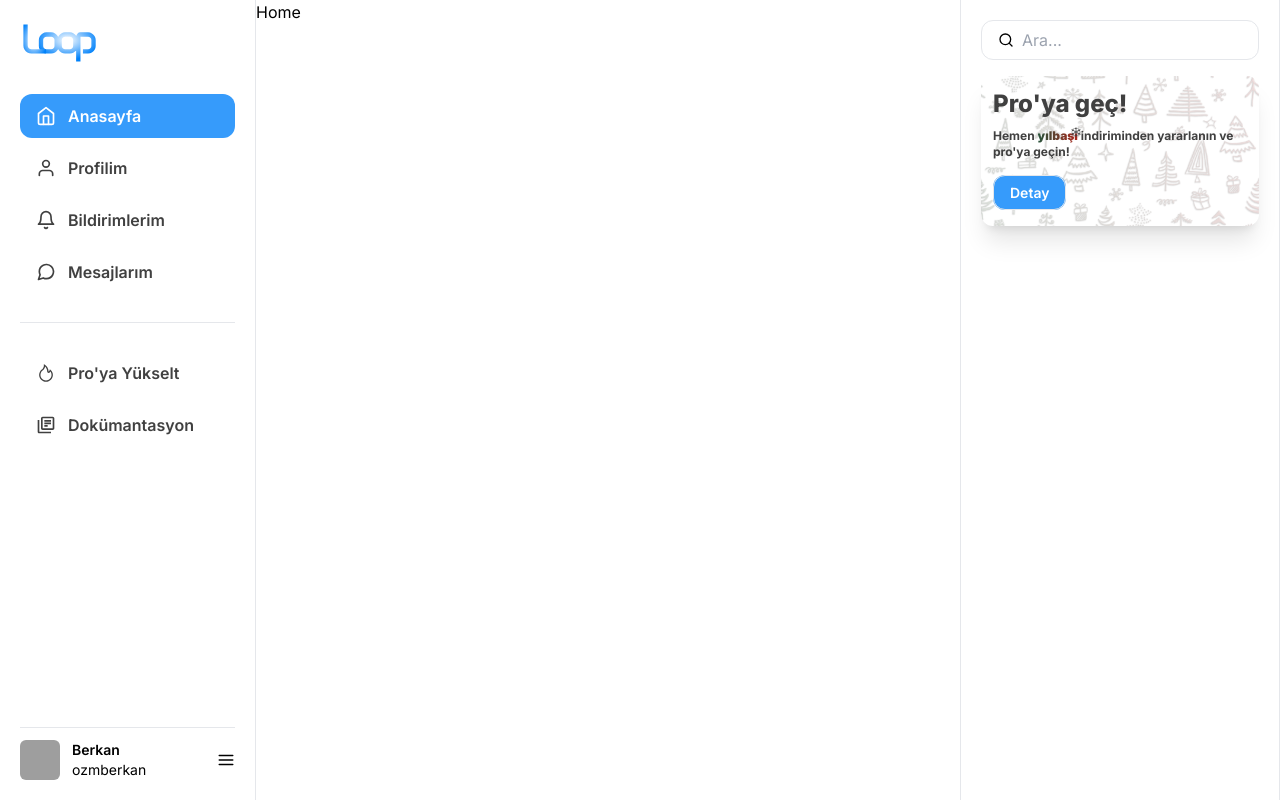
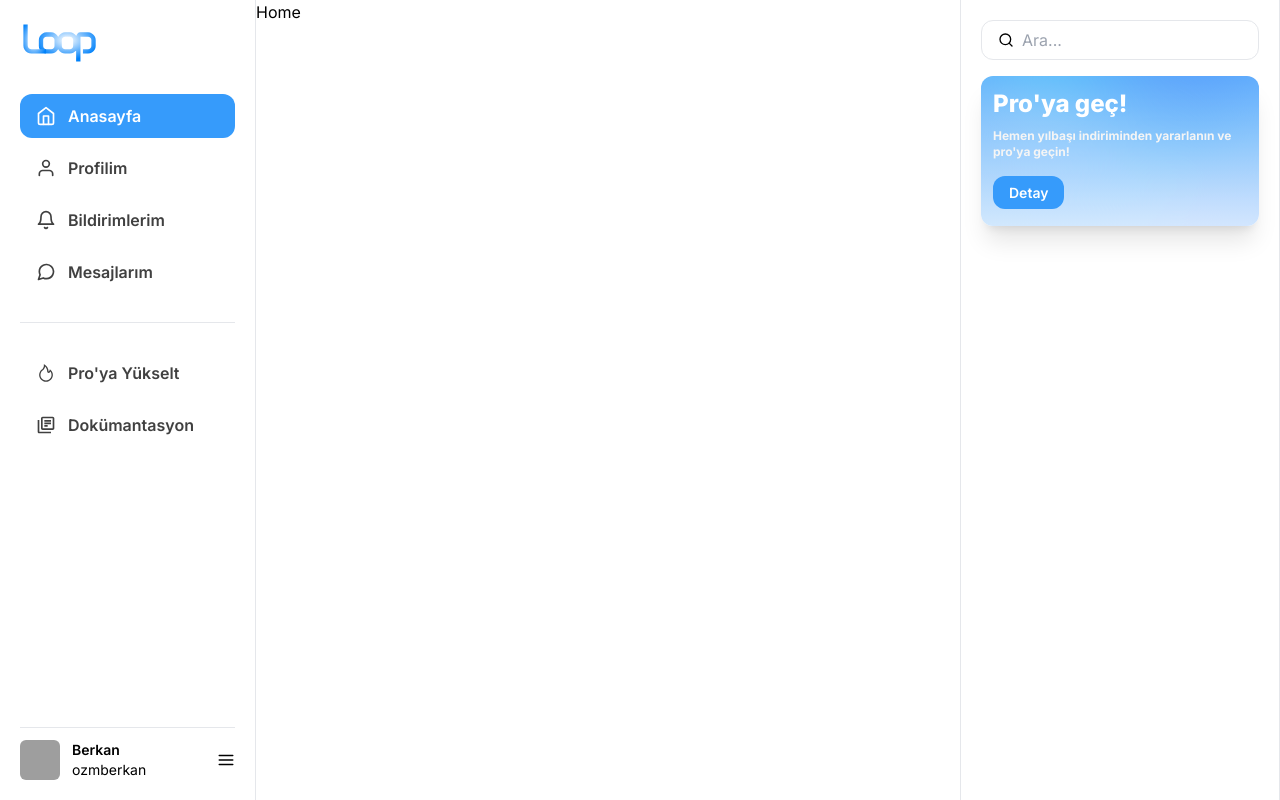
Before and after one commit to ozmberkan/loop, a React (Vite) app in the folder frontend/: page / in a window 1280 px wide. Built offline with nearby package versions, Linux system fonts and the light colour scheme; grey boxes are pictures that could not be loaded.

Commit message:
premium box's colors changed

```diff
--- a/frontend/src/components/Rightbar/Rightbar.jsx
+++ b/frontend/src/components/Rightbar/Rightbar.jsx
@@ -4,7 +4,7 @@ import Pro from "../UI/Rightbar/Pro";
 
 const Rightbar = () => {
   return (
-    <div className="min-w-80 max-w-64 p-5 flex flex-col items-start justify-start border-r gap-4 border-l">
+    <div className="min-w-80 max-w-64 p-5 flex flex-col items-start justify-start border-r gap-4 border-l draggable-container">
       <form>
         <div className="flex items-center gap-x-2 border rounded-xl px-4 h-10">
           <span>
--- a/frontend/src/components/UI/Rightbar/Pro.jsx
+++ b/frontend/src/components/UI/Rightbar/Pro.jsx
@@ -6,22 +6,13 @@ const Pro = () => {
   return (
     <div className="p-3 rounded-xl h-[150px] w-full bg-premium bg-opacity-1  bg-center bg-cover flex flex-col gap-3 shadow-xl">
       <div className="flex flex-col">
-        <h1 className="font-extrabold text-neutral-700 text-2xl">
-          Pro'ya geç!
-        </h1>
-        <p className="text-xs font-bold mt-2 text-neutral-700">
-          Hemen{" "}
-          <strong className="bg-clip-text text-transparent bg-gradient-to-r from-[#28543C] to-[#AF261C] relative ">
-            yılbaşı
-            <span className="text-neutral-700 absolute -top-0.5 -right-1">
-              <IoIosSnow />
-            </span>
-          </strong>{" "}
-          indiriminden yararlanın ve pro'ya geçin!
+        <h1 className="font-extrabold text-white text-2xl">Pro'ya geç!</h1>
+        <p className="text-xs font-bold mt-2 text-neutral-100">
+          Hemen yılbaşı indiriminden yararlanın ve pro'ya geçin!
         </p>
       </div>
       <div className="mt-2">
-        <Link className="bg-primary text-white border text-sm font-semibold px-4 py-2 rounded-xl ">
+        <Link className="bg-primary text-white  text-sm font-semibold px-4 py-2 rounded-xl ">
           Detay
         </Link>
       </div>
--- a/frontend/src/tailwind.css
+++ b/frontend/src/tailwind.css
@@ -2,7 +2,6 @@
 @tailwind components;
 @tailwind utilities;
 
-
 body {
-    @apply font-inter
+  @apply font-inter;
 }
```
Also changed, not shown: frontend/src/assets/premium.svg.
